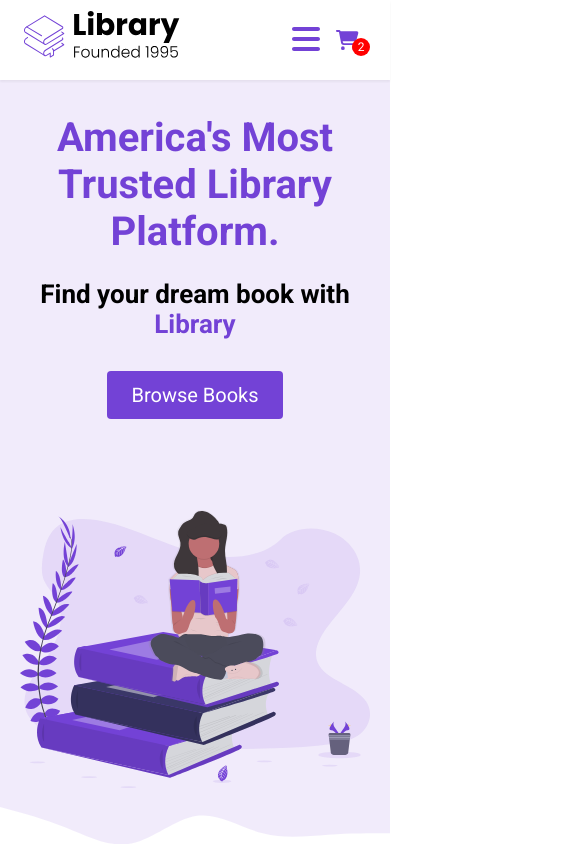
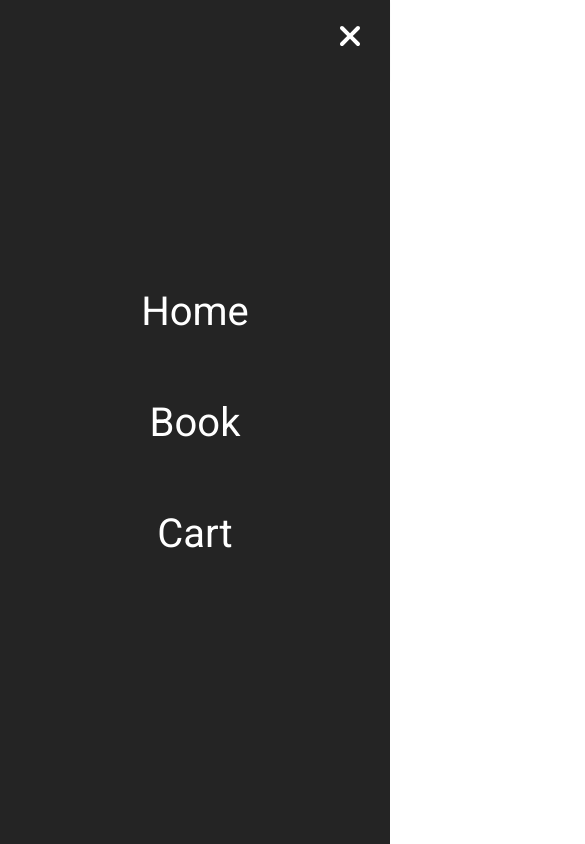
Before and after one commit to Timson89/Week5ReactRocketship-E-Commerce-App, a React (Create React App) app: page / in a window 390 px wide. Both pictures are taken after a click on the button 305 px from the left and 40 px from the top of the page. Shown: the top 844 px of the page, 585 px wide, since content can reach past the window. Built offline with nearby package versions, Linux system fonts and the light colour scheme.

Commit message:
Finished the Nav Menu functionality for mobile use.

```diff
--- a/src/components/Nav.jsx
+++ b/src/components/Nav.jsx
@@ -4,6 +4,16 @@ import LibraryLogo from '../assets/Library.svg';
 
 
 const Nav = () => {
+
+  function openMenu(){
+
+    document.body.classList += (" menu--open");
+  }
+
+  function closeOpen(){
+
+    document.body.classList.remove("menu--open");
+  }
 
   return (
 
@@ -23,7 +33,7 @@ const Nav = () => {
         Book
             </a>
           </li>
-          <button className="btn__menu">
+          <button className="btn__menu" onClick={openMenu}>
             <FontAwesomeIcon icon={'bars'} />
           </button>
           <li className="nav__icon">
@@ -34,7 +44,7 @@ const Nav = () => {
           </li>
         </ul>
         <div className="menu__backdrop">
-          <button className="btn__menu btn__menu--close">
+          <button className="btn__menu btn__menu--close" onClick={closeOpen}>
             <FontAwesomeIcon icon={'times'} />
           </button>
           <ul className="menu__links">
```
